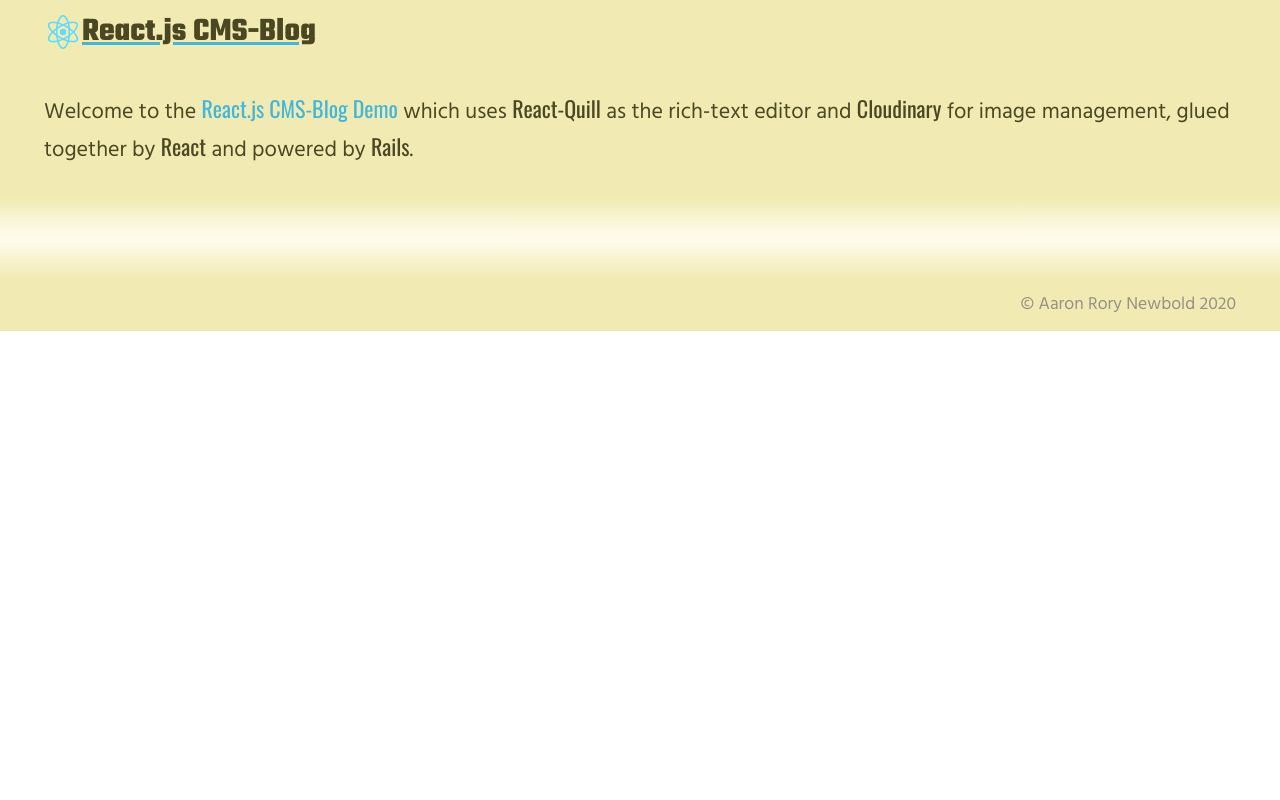
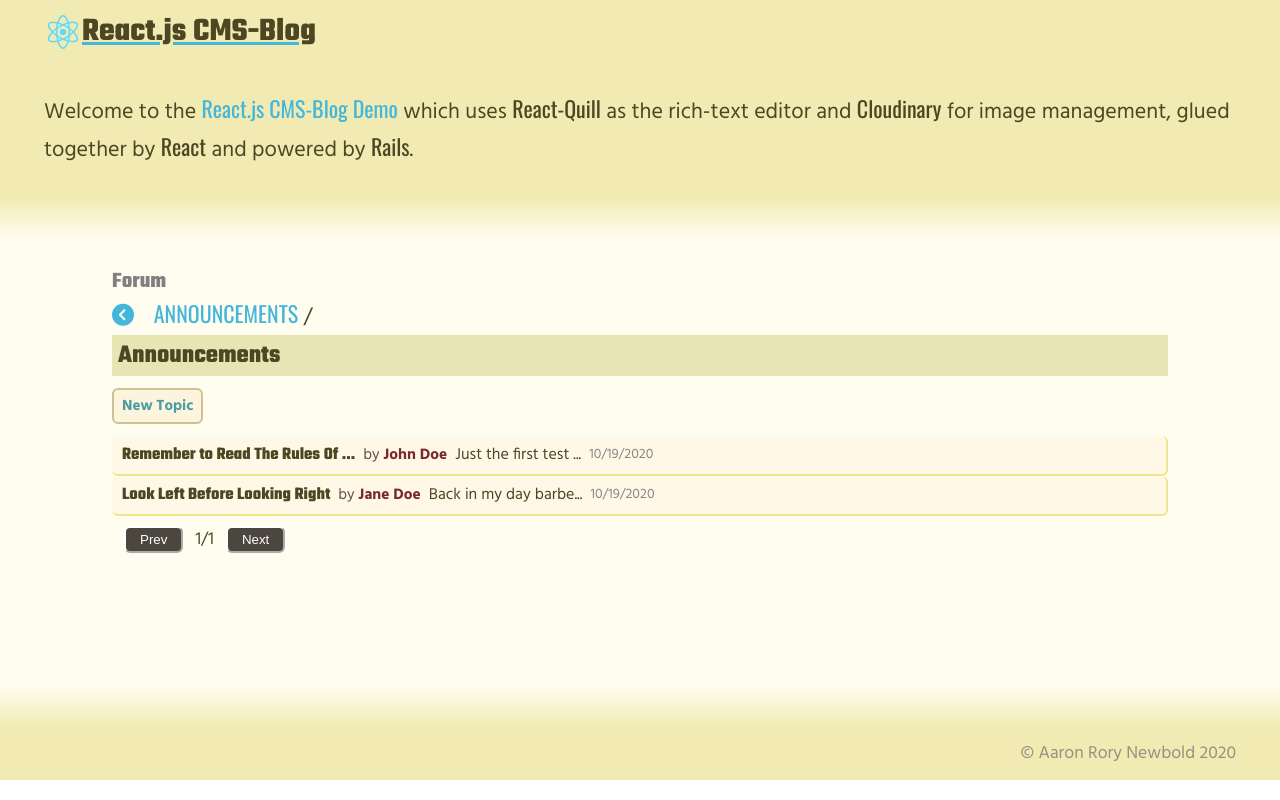
Before and after one commit to Aaron-RN/REACT-CMSBlog, a React (Create React App) app: page /announcements in a window 1280 px wide. Built offline with nearby package versions, Linux system fonts and the light colour scheme.

Commit message:
Added a route for Topics
- create new TopicForum component and added a route for the two forums, Announcements and Misc
- reorganized some components into functional/blogPage folder (paginate.js and postPage.js

```diff
--- a/src/App.js
+++ b/src/App.js
@@ -6,15 +6,16 @@ import {
   Route,
 } from 'react-router-dom';
 import BlogPage from './components/functional/blogPage';
-import PostPage from './components/presentational/blogPage/postPage';
+import PostPage from './components/functional/blogPage/postPage';
+import TopicForum from './components/functional/blogPage/topicForum';
 import allPostsData from './components/functional/blogPage/presets/allPostsData';
 import logo from './assets/images/logo.svg';
 import './assets/css/App.css';
 
 const App = () => {
-  const [allUsers, setAllUsers] = useState({});
-  const [user, setUser] = useState({});
-  const [loggedIn, setLoggedIn] = useState(false);
+  // const [allUsers, setAllUsers] = useState({});
+  // const [user, setUser] = useState({});
+  // const [loggedIn, setLoggedIn] = useState(false);
   const [allPosts, setAllPosts] = useState(allPostsData);
 
   useEffect(() => {
@@ -54,6 +55,16 @@ const App = () => {
           />
           <Route
             exact
+            path="/announcements"
+            render={() => <TopicForum allPosts={allPosts} forum="announcements" />}
+          />
+          <Route
+            exact
+            path="/misc"
+            render={() => <TopicForum allPosts={allPosts} forum="misc" />}
+          />
+          <Route
+            exact
             path="/:forum/posts/:id"
             render={props => (
               <PostPage
--- a/src/assets/css/App.css
+++ b/src/assets/css/App.css
@@ -33,10 +33,11 @@ button:hover { transform: scale(1.035); }
 .px-1 { padding-left: 0.5em; padding-right: 0.5em; }
 .pt-1 { padding-top: 0.5em; }
 .pl-1 { padding-left: 0.5em; }
-.pr-01 { padding-left: 0.1em; }
+.pr-01 { padding-right: 0.1em; }
+.pr-1 { padding-right: 0.5em; }
 
 .App {
-  font-size: calc(8px + 2vmin);
+  font-size: calc(8.5px + 2vmin);
 }
 .container {
   padding: 8px 12px;
@@ -63,6 +64,7 @@ button:hover { transform: scale(1.035); }
 }
 .align-items-base { align-items: baseline !important; }
 
+.text-camel { text-transform: capitalize; }
 .text-caps { text-transform: uppercase; }
 .text-center-sm {
   text-align: center;
@@ -139,6 +141,7 @@ button:hover { transform: scale(1.035); }
   .px-1 { padding-left: 0.9em; padding-right: 0.9em; }
   .pt-1 { padding-top: 0.9em; }
   .pl-1 { padding-left: 0.9em; }
-  .pr-01 { padding-left: 0.2em; }
+  .pr-01 { padding-right: 0.2em; }
+  .pr-1 { padding-right: 0.9em; }
   .container { padding: 8px 4px; }
 }
--- a/src/assets/css/blogPage.css
+++ b/src/assets/css/blogPage.css
@@ -123,7 +123,7 @@
 
 #BlogPage .post-section .paginate{
   display: flex;
-  align-items: center;
+  align-items: baseline;
   padding: 2px 12px;
 }
 #BlogPage .post-section .paginate button{
@@ -132,6 +132,7 @@
   background-color: #4b463e;
   border-color: #ffffff;
   border-radius: 6px;
+  margin-top: 8px;
   cursor: pointer;
 }
 #BlogPage .post-section .paginate span{
--- a/src/components/functional/blogPage.js
+++ b/src/components/functional/blogPage.js
@@ -4,7 +4,7 @@ import { Link } from 'react-router-dom';
 import PinnedPostDisplay from '../presentational/blogPage/pinnedPostDisplay';
 import PostDisplay from '../presentational/blogPage/postDisplay';
 import '../../assets/css/blogPage.css';
-import Paginate from './paginate';
+import Paginate from './blogPage/paginate';
 
 const BlogPage = ({ allPosts }) => {
   const [pinnedPosts, setPinnedPosts] = useState([]);
@@ -41,7 +41,7 @@ const BlogPage = ({ allPosts }) => {
     </Link>
   ));
 
-  // Grab all pinned Post on Component Load
+  // Grab all pinned Posts, and sort all other posts by forum on Component Load
   useEffect(() => {
     const postPins = allPosts.filter(post => post.is_pinned);
     const postAnnouncements = allPosts.filter(post => post.forum === 'announcements');
@@ -67,7 +67,7 @@ const BlogPage = ({ allPosts }) => {
           <h4 className="text-grey">Forums</h4>
           <div className="forum-section z-2">
             <div className="header-title bg-announcement">
-              <h3 className="inline-block">Announcements</h3>
+              <Link to="/announcements" className="text-black"><h3>Announcements</h3></Link>
               <button type="button" onClick={() => handleShowForum(showAnnouncements, setShowAnnouncements)}>
                 {handleIcon(showAnnouncements)}
               </button>
@@ -84,7 +84,7 @@ const BlogPage = ({ allPosts }) => {
           </div>
           <div className="forum-section z-2">
             <div className="header-title">
-              <h3 className="inline-block">Misc</h3>
+              <Link to="/misc" className="text-black"><h3>Misc</h3></Link>
               <button type="button" onClick={() => handleShowForum(showMisc, setShowMisc)}>
                 {handleIcon(showMisc)}
               </button>
--- a/src/components/presentational/blogPage/postPage.js
+++ b/src/components/functional/blogPage/postPage.js
@@ -27,14 +27,15 @@ const PostPage = ({ allPosts, match }) => {
     <div id="BlogPage" className="bg-main">
       <div className="container-md">
         <div>
-          <Link to="/" className="header text-caps">{forum}</Link>
+          <Link to={`/${forum}`}><i className="fas fa-chevron-circle-left pr-1" /></Link>
+          <Link to={`/${forum}`} className="header text-caps">{forum}</Link>
           {' / '}
           <Link to={match.url}>{title}</Link>
         </div>
         <div className="header-title">
           <h3>{title}</h3>
           <span className="pl-1">by</span>
-          <h5 className="post-author">{author}</h5>
+          <h4 className="post-author">{author}</h4>
         </div>
         <div ref={bodyElem} />
       </div>
--- /dev/null
+++ b/src/components/functional/blogPage/topicForum.js
@@ -0,0 +1,57 @@
+import React, { useEffect, useState } from 'react';
+import propTypes from 'prop-types';
+import { Link } from 'react-router-dom';
+import PostDisplay from '../../presentational/blogPage/postDisplay';
+import '../../../assets/css/blogPage.css';
+import Paginate from './paginate';
+
+const TopicForum = ({ allPosts, forum }) => {
+  const [forumTopics, setForumTopics] = useState([]);
+
+  const populatePosts = postsArray => postsArray.map(post => (
+    <Link to={`/${post.forum}/posts/${post.id}`} key={post.id} className="text-black">
+      <PostDisplay post={post} />
+    </Link>
+  ));
+
+  // Grab all topics by forum on Component Load
+  useEffect(() => {
+    const postTopics = allPosts.filter(post => post.forum === forum);
+    setForumTopics(postTopics);
+  }, [allPosts]);
+
+  return (
+    <div id="BlogPage" className="bg-main pt-1">
+      <div className="container-md">
+        <div className="section">
+          <h4 className="text-grey">Forum</h4>
+          <div>
+            <Link to="/"><i className="fas fa-chevron-circle-left pr-1" /></Link>
+            <Link to={`/${forum}`} className="header text-caps">{forum}</Link>
+            {' / '}
+          </div>
+          <div className="forum-section z-2">
+            <div className="header-title">
+              <h3 className="text-camel">{forum}</h3>
+            </div>
+            <Link to="/misc/posts/new" className="new-post-btn">New Topic</Link>
+            <div className="post-section">
+              <Paginate
+                posts={forumTopics}
+                populatePosts={populatePosts}
+                postsPages={10}
+              />
+            </div>
+          </div>
+        </div>
+      </div>
+    </div>
+  );
+};
+
+TopicForum.propTypes = {
+  forum: propTypes.string.isRequired,
+  allPosts: propTypes.instanceOf(Array).isRequired,
+};
+
+export default TopicForum;
```
Also changed, not shown: src/components/functional/blogPage/paginate.js (renamed from src/components/functional/paginate.js).
